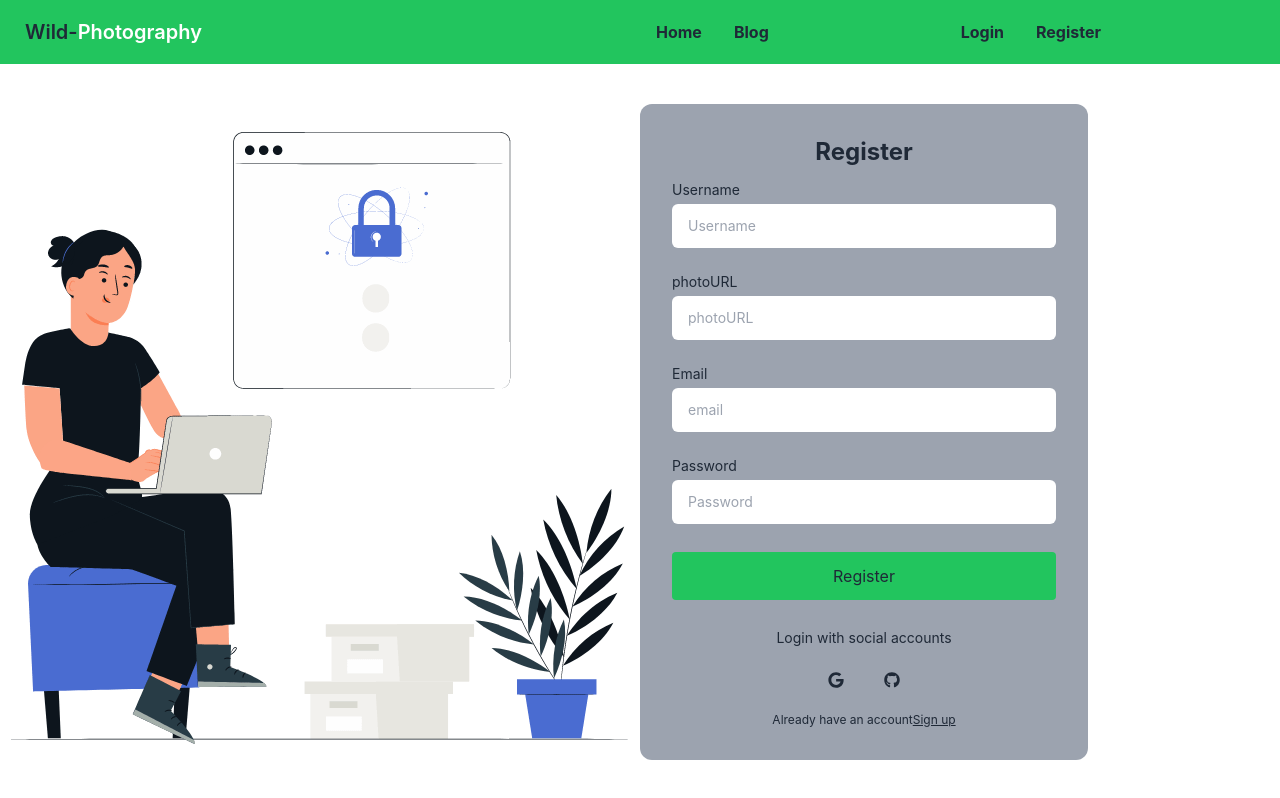
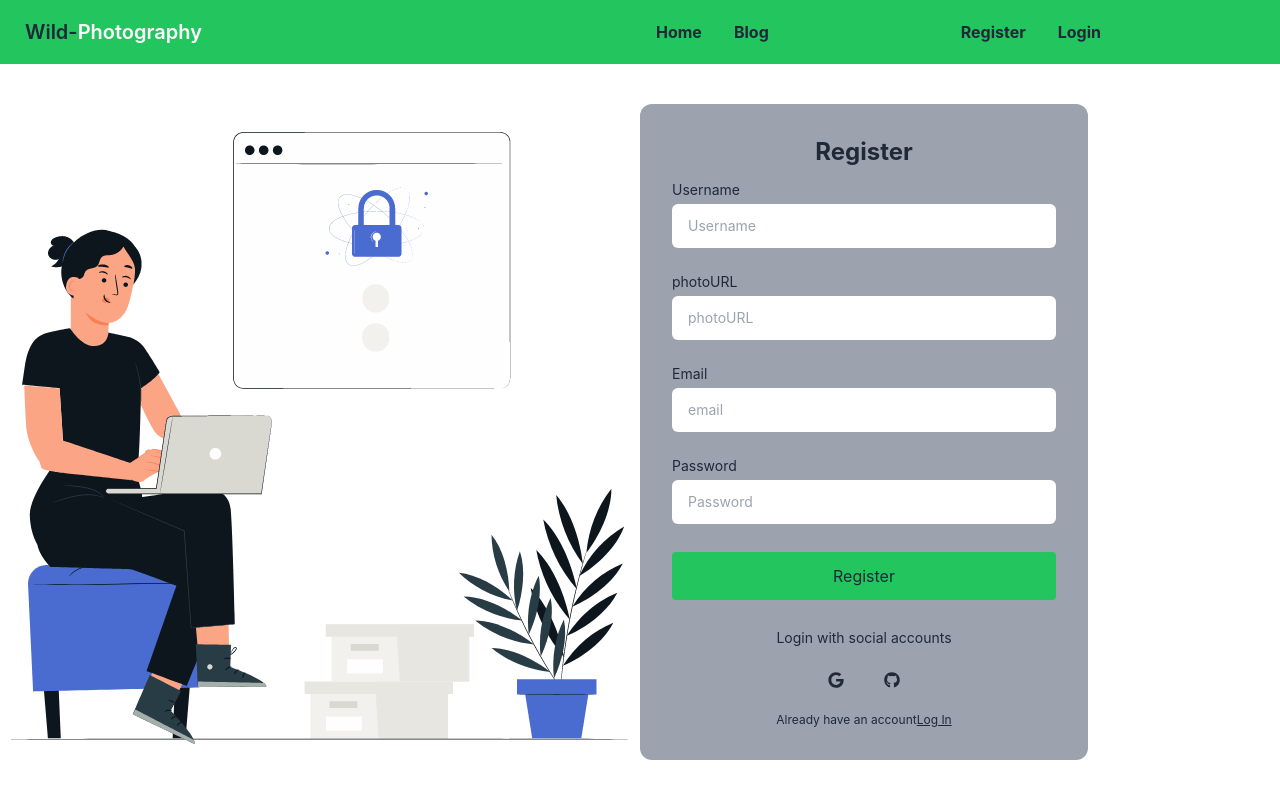
Before and after one commit to sajib63/Learning-platfrom-client, a React (Create React App) app: page /register in a window 1280 px wide. Built offline with nearby package versions, Linux system fonts and the light colour scheme; no server answers.

Commit message:
adding rivew card

```diff
--- a/src/Components/Login.js
+++ b/src/Components/Login.js
@@ -77,7 +77,7 @@ const Login = () => {
                         <input type="password" required name="password" id="password" placeholder="Password" className="w-full px-4 py-3 rounded-md dark:border-gray-700 dark:bg-gray-900 dark:text-gray-100 focus:dark:border-violet-400" />
 
                     </div>
-                    <button className="block w-full p-3 text-center rounded-sm bg-green-500 ">Sign in</button>
+                    <button className="block w-full p-3 text-center rounded-sm bg-green-500 ">Log In</button>
                 </form>
                 <div className="flex items-center pt-4 space-x-1">
                     <div className="flex-1 h-px sm:w-16 dark:bg-gray-700"></div>
--- /dev/null
+++ b/src/Components/MyReview.js
@@ -0,0 +1,27 @@
+import React, { useContext, useEffect, useState } from 'react';
+import { AuthContext } from '../UserContext/UserContext';
+import MyReviewCard from './MyReviewCard';
+
+const MyReview = () => {
+
+    const {user}=useContext(AuthContext)
+
+    const [users, setUsers]=useState([]);
+
+    useEffect(()=>{
+        fetch(`http://localhost:5000/myReview?email=${user?.email}`)
+        .then(res=>res.json())
+        .then(data=> setUsers(data))
+    },[user?.email])
+
+
+    return (
+        <div>
+          {
+            users?.map(review=> <MyReviewCard key={review._id} review={review}></MyReviewCard>)
+          }
+        </div>
+    );
+};
+
+export default MyReview;
--- /dev/null
+++ b/src/Components/MyReviewCard.js
@@ -0,0 +1,21 @@
+import React from 'react';
+
+const MyReviewCard = ({review}) => {
+    return (
+        <div className="card w-4/5 mx-auto my-4 lg:my-10  bg-gray-300 text-black ">
+        <div className="card-body items-center">
+        <div className='flex justify-between'>
+              <h3  className='text-2xl font-bold  mx-4'>{review?.name}</h3>
+              <img className='h-15 w-10 rounded-full' alt='' src={review?.photo}/>
+          </div>
+          <p>{review?.message}</p>
+          <div className="card-actions justify-end">
+            <button className="btn bg-red-600 border-0 rounded-xl">Delete</button>
+            <button className="btn bg-yellow-500 border-0 rounded-xl text-black">Edit</button>
+          </div>
+        </div>
+      </div>
+    );
+};
+
+export default MyReviewCard;
--- a/src/Components/Navbar.js
+++ b/src/Components/Navbar.js
@@ -1,5 +1,6 @@
 import React, { useContext } from 'react';
 import toast from 'react-hot-toast';
+import { FaUserNurse } from 'react-icons/fa';
 import { Link } from 'react-router-dom';
 import { AuthContext } from '../UserContext/UserContext';
 
@@ -24,16 +25,21 @@ const Navbar = () => {
     {
       user?.uid ? <>
 
+        <li><Link to='/myReview'>My Review</Link></li>
+        <li><Link className='ml-0 lg:ml-40 mt-5 lg:mt-0'>{user?.displayName}</Link></li>
 
-        <li><Link className='ml-0 lg:ml-40 mt-5 lg:mt-0'>{user?.displayName}</Link></li>
-        <img alt="" className='h-10 w-10 rounded-full' src={user?.photoURL} />
+
+
+          <img alt="" className='h-10 w-10 rounded-full' src={user?.photoURL} />
+
+
 
         <li onClick={logOutHandle}><Link >LogOut</Link></li>
       </>
         :
         <>
-          <li><Link to='/login' className='ml-0 lg:ml-40 mt-5 lg:mt-0'>Login</Link></li>
-          <li><Link to='/register'>Register</Link></li>
+        <li><Link to='/register'  className='ml-0 lg:ml-40 mt-5 lg:mt-0'>Register</Link></li>
+          <li><Link to='/login'>Login</Link></li>
 
         </>
     }
--- a/src/Components/Register.js
+++ b/src/Components/Register.js
@@ -108,7 +108,7 @@ const Register = () => {
                     </button>
                 </div>
                 <p className="text-xs text-center sm:px-6 dark:text-gray-400">Already have an account
-                    <Link to="/login" className="underline dark:text-gray-100">Sign up</Link>
+                    <Link to="/login" className="underline dark:text-gray-100">Log In</Link>
                 </p>
             </div>
         </div>
--- a/src/Components/Router.js
+++ b/src/Components/Router.js
@@ -3,6 +3,7 @@ import Main from "../Layout/Main";
 import Blog from "./Blog";
 import Home from "./Home/Home";
 import Login from "./Login";
+import MyReview from "./MyReview";
 import Register from "./Register";
 import ServiceDetails from "./ServiceDetails";
 import TotalServices from "./TotalServices/TotalServices";
@@ -39,6 +40,11 @@ export const router = createBrowserRouter([
             {
                 path:'/blog',
                 element:<Blog></Blog>
+            },
+
+            {
+                path:'/myReview',
+                element:<MyReview></MyReview>
             }
 
         ]
```
